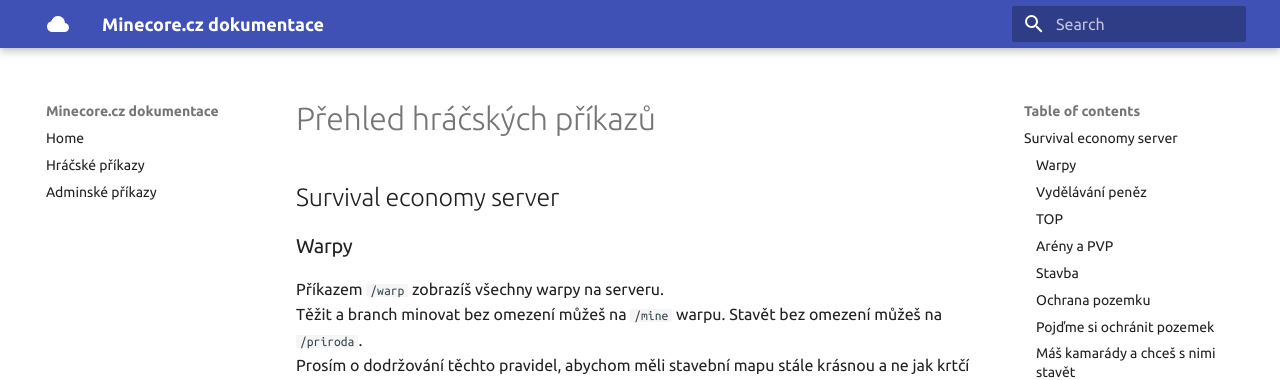
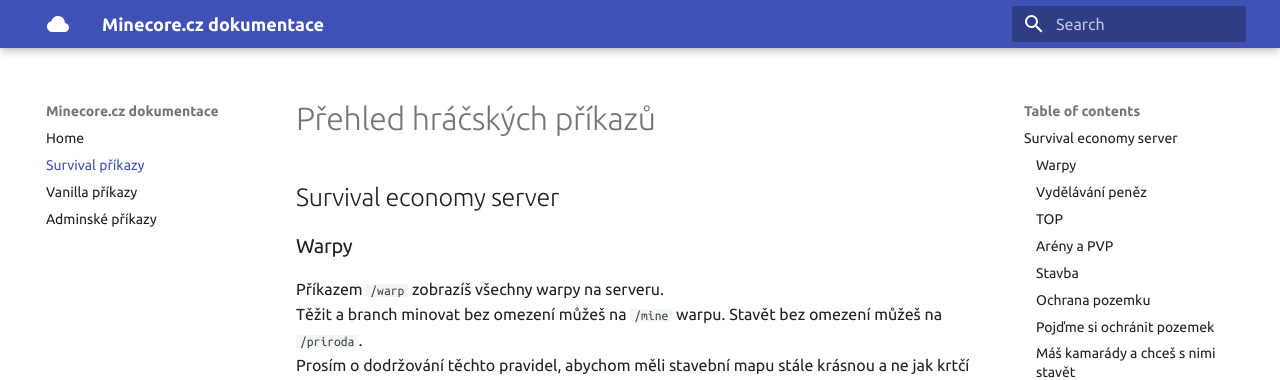
Before and after one commit to Ownercz/minecore-docs, an MkDocs documentation site: the page built from docs/survival.md, in a window 1280 px wide. Shown: the top 380 px of the page. Built offline with MkDocs 1.6.1 and Material for MkDocs 9.7.7, drawn with Linux system fonts in a browser that asks for light colours.

Commit message:
Update mkdocs.yml

```diff
--- a/mkdocs.yml
+++ b/mkdocs.yml
@@ -4,7 +4,8 @@ site_name: Minecore.cz dokumentace
 # Navigation menu
 nav:
   - Home: index.md
-  - Hráčské příkazy: player.md
+  - Survival příkazy: survival.md
+  - Vanilla příkazy: vanilla.md
   - Adminské příkazy: admin.md
 
 # Theme
```
